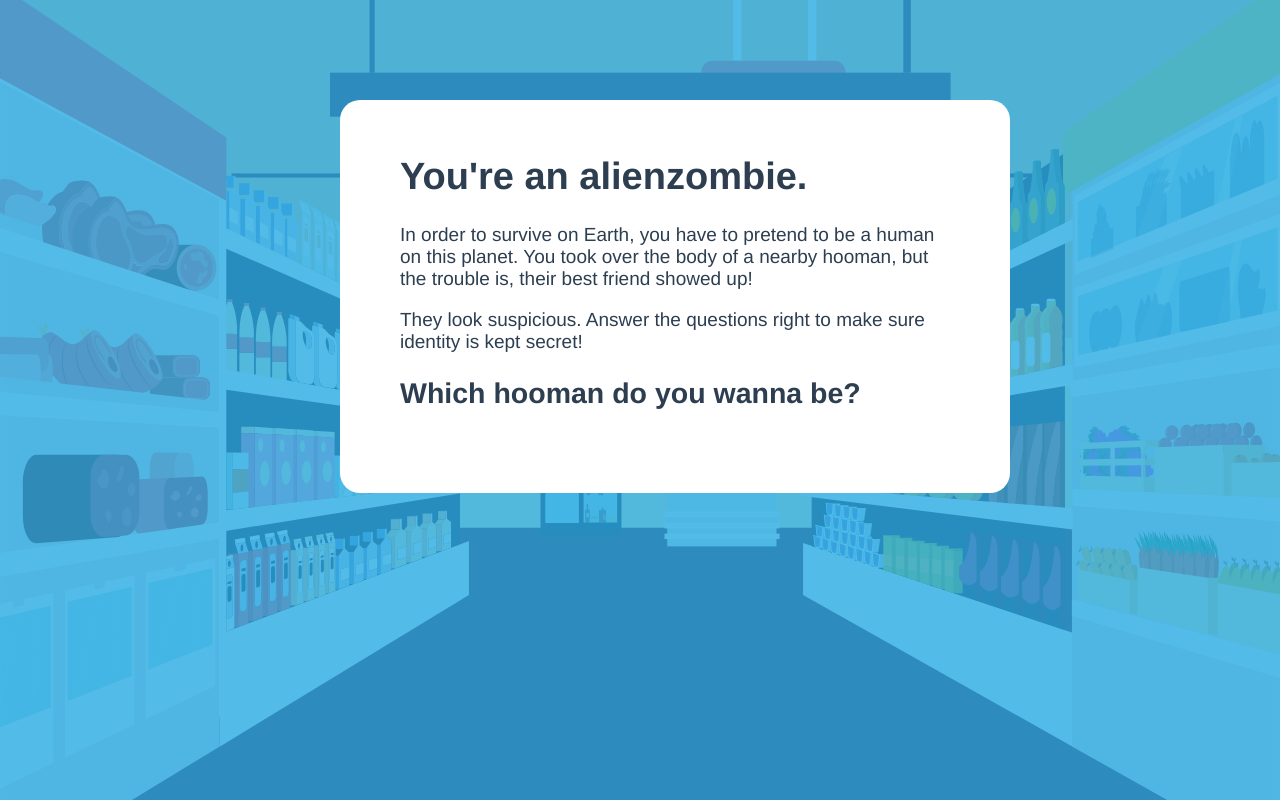
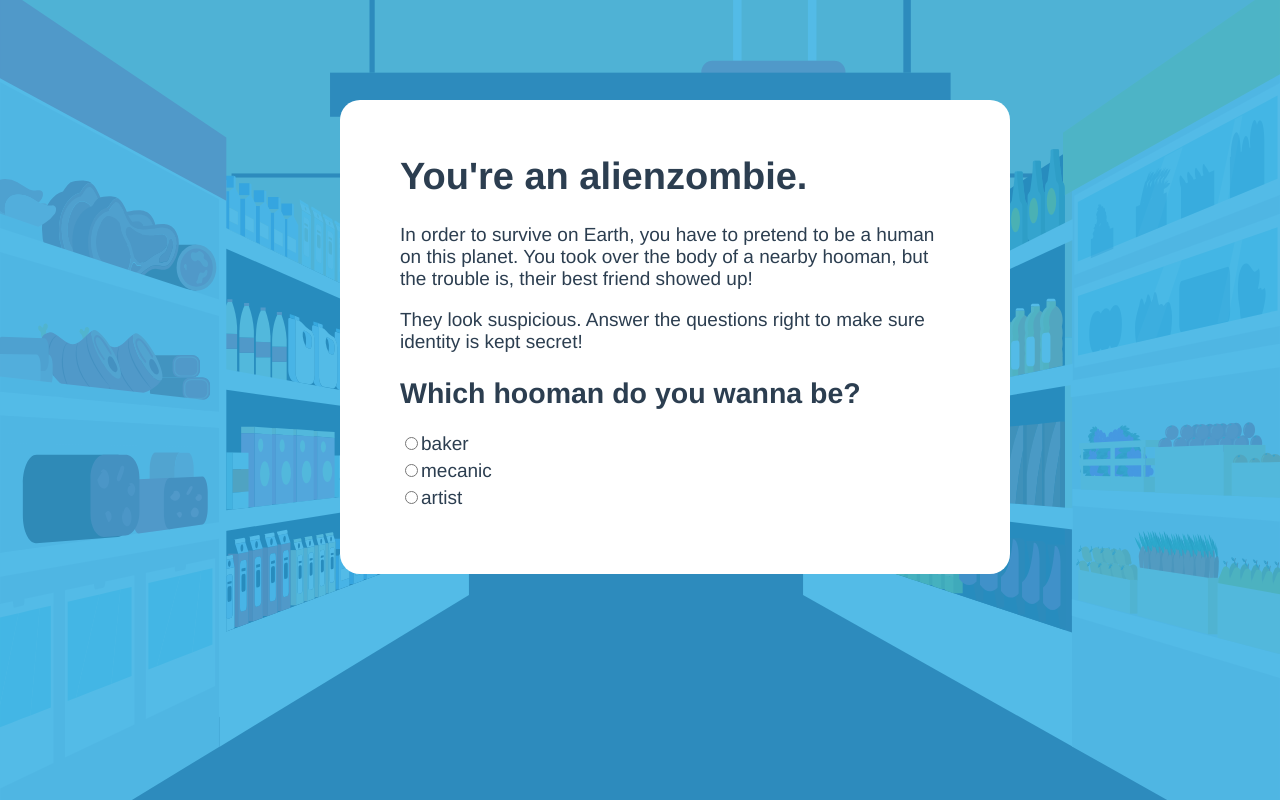
Before and after one commit to daviddarx/learn-vue-game, a Vue app in the folder aliengame/: page / in a window 1280 px wide. Built offline with nearby package versions, Linux system fonts and the light colour scheme; a web font is replaced by a local one.

Commit message:
feat(App) adds character choice

```diff
--- a/aliengame/src/App.vue
+++ b/aliengame/src/App.vue
@@ -1,8 +1,22 @@
 <template>
   <div id="app" class="container">
-    <GameStateStart v-if="uiState === 'start'"
-      ><h2>Which hooman do you wanna be?</h2></GameStateStart
-    >
+    <GameStateStart v-if="uiState === 'start'">
+      <h2>Which hooman do you wanna be?</h2>
+
+      <p
+        v-for="option in characterChoices"
+        :key="option"
+        class="character-choices"
+      >
+        <input
+          v-model="characterInput"
+          :id="option"
+          :value="option"
+          type="radio"
+        />
+        <label :for="option">{{ option }}</label>
+      </p>
+    </GameStateStart>
 
     <section v-else>
       <svg viewBox="0 -180 1628 1180" class="main">
@@ -78,11 +92,18 @@ export default {
   components: {
     GameStateStart
   },
+  data() {
+    return {
+      characterInput: ""
+    };
+  },
   computed: {
     ...mapState([
       "uiState",
-      "questions"
-    ]) /* allow to use this.uiState instead of this.store.state.uiState */
+      "questions",
+      "characterChoices",
+      "character"
+    ]) /* mapping: allow to use this.uiState instead of this.store.state.uiState */
   }
 };
 </script>
--- a/aliengame/src/store/index.js
+++ b/aliengame/src/store/index.js
@@ -6,6 +6,8 @@ Vue.use(Vuex);
 export default new Vuex.Store({
   state: {
     uiState: "start",
+    characterChoices: ["baker", "mecanic", "artist"],
+    character: "",
     questions: [
       {
         question: `What's your dog's name?`,
```
